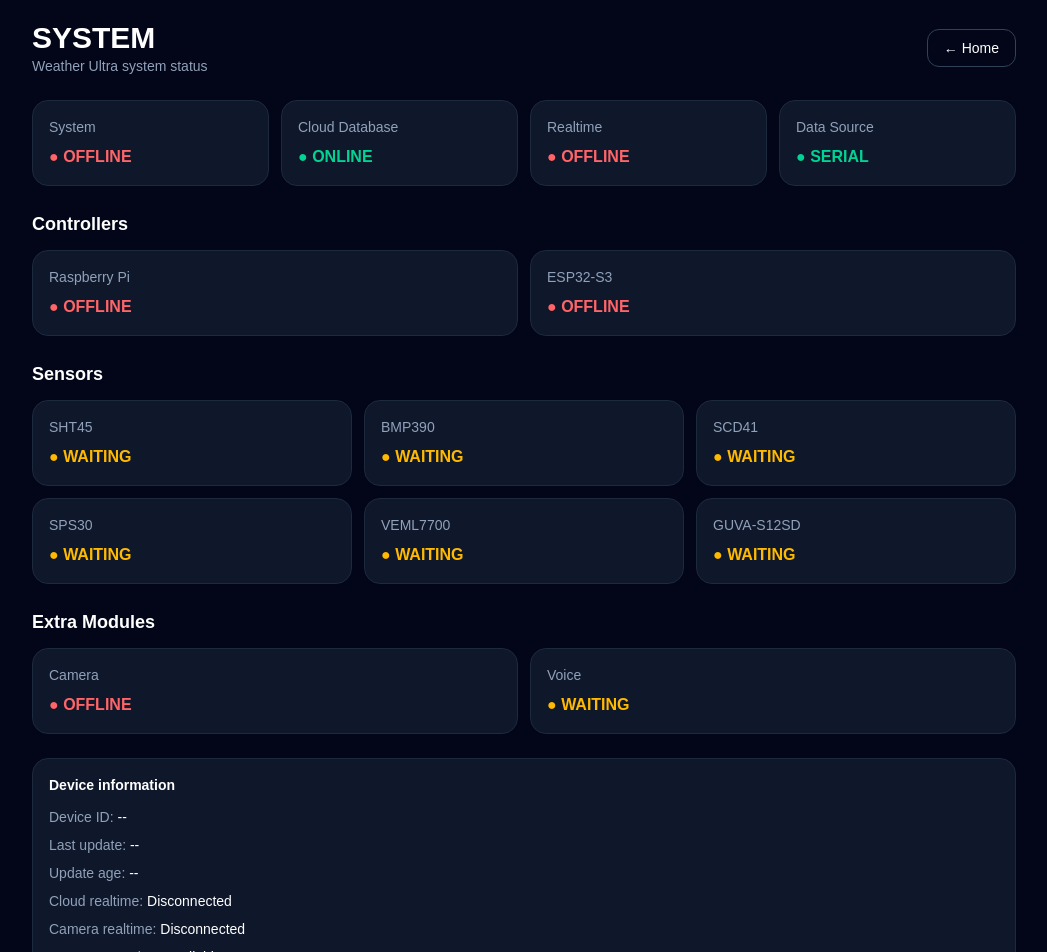
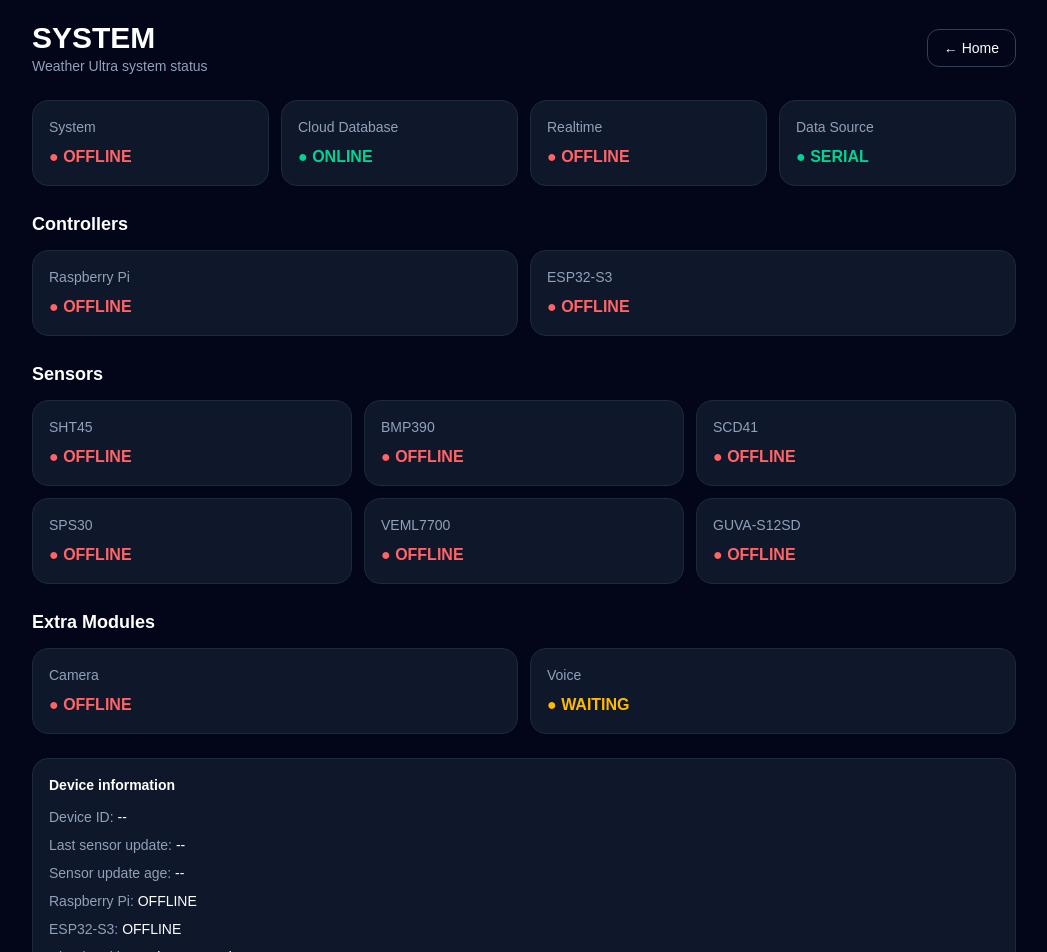
Before and after one commit to nguyenhuybach2001/weather-ultra-dashboard, a Next.js app: page /system in a window 1280 px wide. Shown: the top 952 px of the page, without its empty margins (116-1163 px from the left). Built offline with nearby package versions, Linux system fonts and the light colour scheme; no server answers; the database is empty.

Commit message:
fix real hardware system status

```diff
--- a/app/system/page.tsx
+++ b/app/system/page.tsx
@@ -36,23 +36,32 @@ export default function SystemPage() {
   const [runtime, setRuntime] =
     useState<RuntimeStatus | null>(null);
 
-  const [loading, setLoading] = useState(true);
-  const [cloudError, setCloudError] = useState(false);
+  const [loading, setLoading] =
+    useState(true);
 
-  const [realtimeConnected, setRealtimeConnected] =
+  const [cloudError, setCloudError] =
     useState(false);
 
-  const [runtimeRealtimeConnected, setRuntimeRealtimeConnected] =
-    useState(false);
+  const [
+    realtimeConnected,
+    setRealtimeConnected,
+  ] = useState(false);
 
-  const [now, setNow] = useState(Date.now());
+  const [
+    runtimeRealtimeConnected,
+    setRuntimeRealtimeConnected,
+  ] = useState(false);
+
+  const [now, setNow] =
+    useState(Date.now());
 
   useEffect(() => {
     let active = true;
 
     const loadStatus = async () => {
       try {
-        const { data, error } = await supabase
+        const { data, error } =
+          await supabase
             .from("device_latest")
             .select("*")
             .eq(
@@ -86,9 +95,12 @@ export default function SystemPage() {
 
     const loadRuntime = async () => {
       try {
-        const { data, error } = await supabase
+        const { data, error } =
+          await supabase
             .from("device_runtime")
-          .select("camera_url,camera_online")
+            .select(
+              "camera_url,camera_online",
+            )
             .eq(
               "device_id",
               "weather-ultra-01",
@@ -139,7 +151,9 @@ export default function SystemPage() {
         (payload) => {
           if (
             payload.new &&
-            Object.keys(payload.new).length > 0
+            Object.keys(
+              payload.new,
+            ).length > 0
           ) {
             setReading(
               payload.new as LatestReading,
@@ -165,7 +179,9 @@ export default function SystemPage() {
       });
 
     const runtimeChannel = supabase
-      .channel("weather-ultra-runtime")
+      .channel(
+        "weather-ultra-runtime",
+      )
       .on(
         "postgres_changes",
         {
@@ -178,7 +194,9 @@ export default function SystemPage() {
         (payload) => {
           if (
             payload.new &&
-            Object.keys(payload.new).length > 0
+            Object.keys(
+              payload.new,
+            ).length > 0
           ) {
             setRuntime(
               payload.new as RuntimeStatus,
@@ -188,7 +206,9 @@ export default function SystemPage() {
       )
       .subscribe((status) => {
         if (status === "SUBSCRIBED") {
-          setRuntimeRealtimeConnected(true);
+          setRuntimeRealtimeConnected(
+            true,
+          );
         }
 
         if (
@@ -196,7 +216,9 @@ export default function SystemPage() {
           status === "TIMED_OUT" ||
           status === "CLOSED"
         ) {
-          setRuntimeRealtimeConnected(false);
+          setRuntimeRealtimeConnected(
+            false,
+          );
         }
       });
 
@@ -219,6 +241,12 @@ export default function SystemPage() {
     };
   }, []);
 
+  /*
+   * Tuổi của bản ghi ESP32 mới nhất.
+   *
+   * ESP32 gửi dữ liệu khoảng
+   * mỗi 10 giây.
+   */
   const ageSeconds = reading
     ? Math.max(
         0,
@@ -232,51 +260,162 @@ export default function SystemPage() {
       )
     : null;
 
-  let deviceStatus = "offline";
+  /*
+   * ESP32 STATUS
+   *
+   * < 30s  = online
+   * 30-60s = delayed
+   * > 60s  = offline
+   */
+  let esp32Status:
+    | "online"
+    | "delayed"
+    | "offline" = "offline";
 
   if (ageSeconds !== null) {
     if (ageSeconds < 30) {
-      deviceStatus = "online";
+      esp32Status = "online";
     } else if (ageSeconds < 60) {
-      deviceStatus = "delayed";
+      esp32Status = "delayed";
     }
   }
 
-  const systemStatus =
-    !cloudError &&
-    deviceStatus === "online"
-      ? "online"
-      : deviceStatus === "delayed"
-        ? "delayed"
-        : "offline";
-
-  const sensorStatus = (
-    value: number | null | undefined,
-  ) => {
-    return value === null ||
-      value === undefined
-      ? "waiting"
-      : "online";
-  };
-
-  const sps30Online =
-    reading?.pm1 !== null &&
-    reading?.pm1 !== undefined
-      ? true
-      : reading?.pm25 !== null &&
-          reading?.pm25 !== undefined
-        ? true
-        : reading?.pm4 !== null &&
-            reading?.pm4 !== undefined
-          ? true
-          : reading?.pm10 !== null &&
-            reading?.pm10 !== undefined;
-
+  /*
+   * CAMERA STATUS
+   */
   const cameraStatus =
     runtime?.camera_online &&
     runtime?.camera_url
       ? "online"
       : "offline";
+
+  /*
+   * RASPBERRY PI STATUS
+   *
+   * Camera tunnel chạy trên Pi.
+   * Nếu camera online thì chắc chắn
+   * Pi đang hoạt động.
+   *
+   * Nếu camera chưa sẵn sàng nhưng
+   * ESP32 vẫn đang gửi dữ liệu,
+   * Pi cũng vẫn được xem là online.
+   */
+  const raspberryPiStatus =
+    cameraStatus === "online" ||
+    esp32Status === "online" ||
+    esp32Status === "delayed"
+      ? "online"
+      : "offline";
+
+  /*
+   * SYSTEM STATUS
+   */
+  let systemStatus:
+    | "online"
+    | "delayed"
+    | "offline"
+    | "error" = "offline";
+
+  if (cloudError) {
+    systemStatus = "error";
+  } else if (
+    raspberryPiStatus === "offline"
+  ) {
+    systemStatus = "offline";
+  } else if (
+    esp32Status === "online"
+  ) {
+    systemStatus = "online";
+  } else {
+    /*
+     * Pi vẫn online nhưng ESP32
+     * delayed/offline.
+     *
+     * Hệ thống vẫn chạy nhưng
+     * phần đo cảm biến có vấn đề.
+     */
+    systemStatus = "delayed";
+  }
+
+  /*
+   * STATUS CHO SENSOR ĐƠN
+   */
+  const sensorStatus = (
+    value: number | null | undefined,
+  ) => {
+    if (esp32Status === "offline") {
+      return "offline";
+    }
+
+    if (esp32Status === "delayed") {
+      return "delayed";
+    }
+
+    if (
+      value === null ||
+      value === undefined
+    ) {
+      return "waiting";
+    }
+
+    return "online";
+  };
+
+  /*
+   * SHT45 có 2 giá trị:
+   * temperature + humidity
+   */
+  const sht45Status = (() => {
+    if (esp32Status === "offline") {
+      return "offline";
+    }
+
+    if (esp32Status === "delayed") {
+      return "delayed";
+    }
+
+    const hasTemperature =
+      reading?.temperature !== null &&
+      reading?.temperature !==
+        undefined;
+
+    const hasHumidity =
+      reading?.humidity !== null &&
+      reading?.humidity !==
+        undefined;
+
+    return hasTemperature &&
+      hasHumidity
+      ? "online"
+      : "waiting";
+  })();
+
+  /*
+   * SPS30 có nhiều giá trị PM.
+   */
+  const sps30HasData =
+    (reading?.pm1 !== null &&
+      reading?.pm1 !== undefined) ||
+    (reading?.pm25 !== null &&
+      reading?.pm25 !== undefined) ||
+    (reading?.pm4 !== null &&
+      reading?.pm4 !== undefined) ||
+    (reading?.pm10 !== null &&
+      reading?.pm10 !== undefined);
+
+  const sps30Status = (() => {
+    if (esp32Status === "offline") {
+      return "offline";
+    }
+
+    if (esp32Status === "delayed") {
+      return "delayed";
+    }
+
+    return sps30HasData
+      ? "online"
+      : "waiting";
+  })();
 
   return (
     <main className="min-h-screen bg-slate-950 text-white">
@@ -343,12 +482,14 @@ export default function SystemPage() {
             <section className="mb-6 grid grid-cols-2 gap-3">
               <StatusCard
                 name="Raspberry Pi"
-                status={deviceStatus}
+                status={
+                  raspberryPiStatus
+                }
               />
 
               <StatusCard
                 name="ESP32-S3"
-                status={deviceStatus}
+                status={esp32Status}
               />
             </section>
 
@@ -359,18 +500,7 @@ export default function SystemPage() {
             <section className="mb-6 grid grid-cols-2 gap-3 md:grid-cols-3">
               <StatusCard
                 name="SHT45"
-                status={
-                  reading?.temperature !==
-                    null &&
-                  reading?.temperature !==
-                    undefined &&
-                  reading?.humidity !==
-                    null &&
-                  reading?.humidity !==
-                    undefined
-                    ? "online"
-                    : "waiting"
-                }
+                status={sht45Status}
               />
 
               <StatusCard
@@ -389,11 +519,7 @@ export default function SystemPage() {
 
               <StatusCard
                 name="SPS30"
-                status={
-                  sps30Online
-                    ? "online"
-                    : "waiting"
-                }
+                status={sps30Status}
               />
 
               <StatusCard
@@ -442,7 +568,7 @@ export default function SystemPage() {
                 </div>
 
                 <div>
-                  Last update:{" "}
+                  Last sensor update:{" "}
                   <span className="text-white">
                     {reading
                       ? new Date(
@@ -453,11 +579,25 @@ export default function SystemPage() {
                 </div>
 
                 <div>
-                  Update age:{" "}
+                  Sensor update age:{" "}
                   <span className="text-white">
                     {ageSeconds !== null
                       ? `${ageSeconds}s`
                       : "--"}
+                  </span>
+                </div>
+
+                <div>
+                  Raspberry Pi:{" "}
+                  <span className="text-white">
+                    {raspberryPiStatus.toUpperCase()}
+                  </span>
+                </div>
+
+                <div>
+                  ESP32-S3:{" "}
+                  <span className="text-white">
+                    {esp32Status.toUpperCase()}
                   </span>
                 </div>
 
```
Lines whose indentation alone changed are shown as unchanged.
